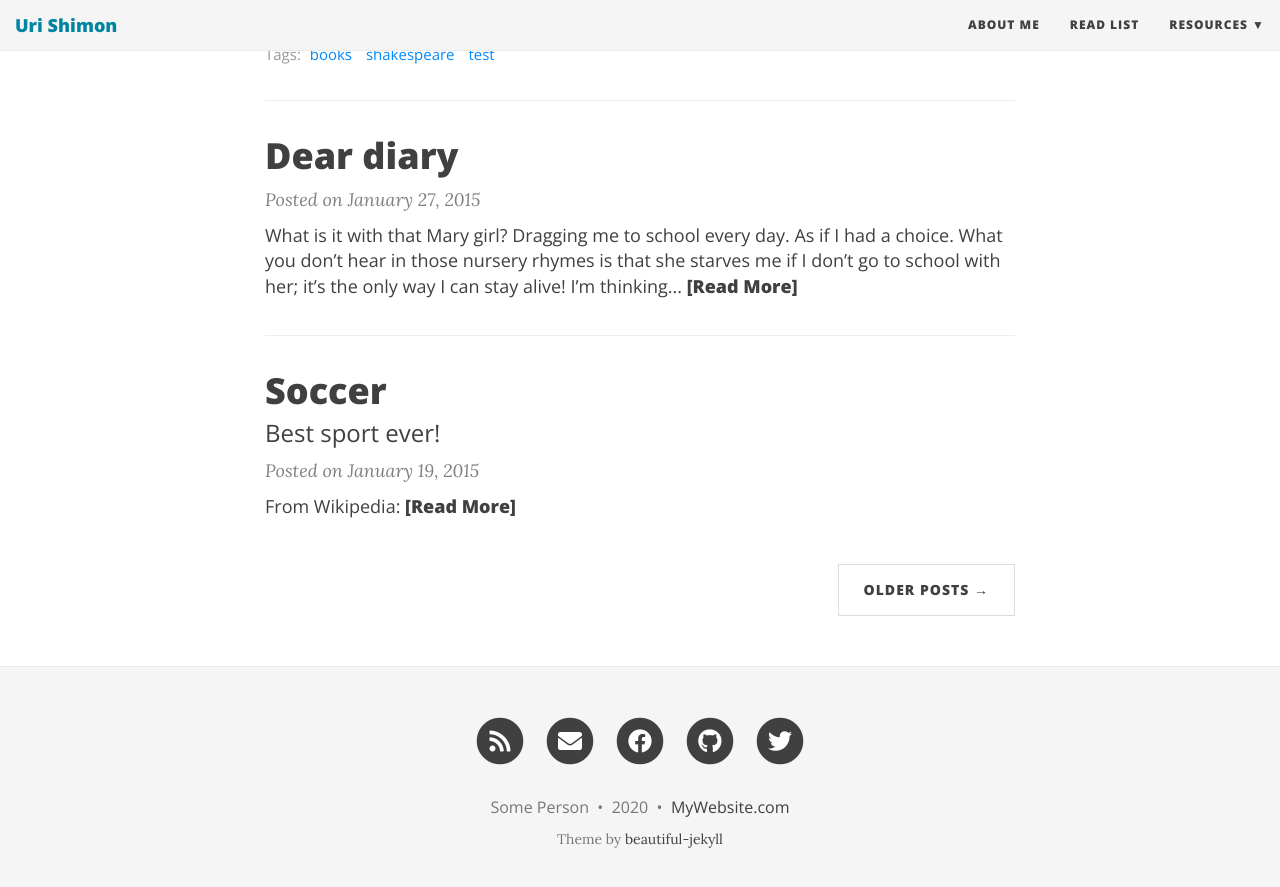
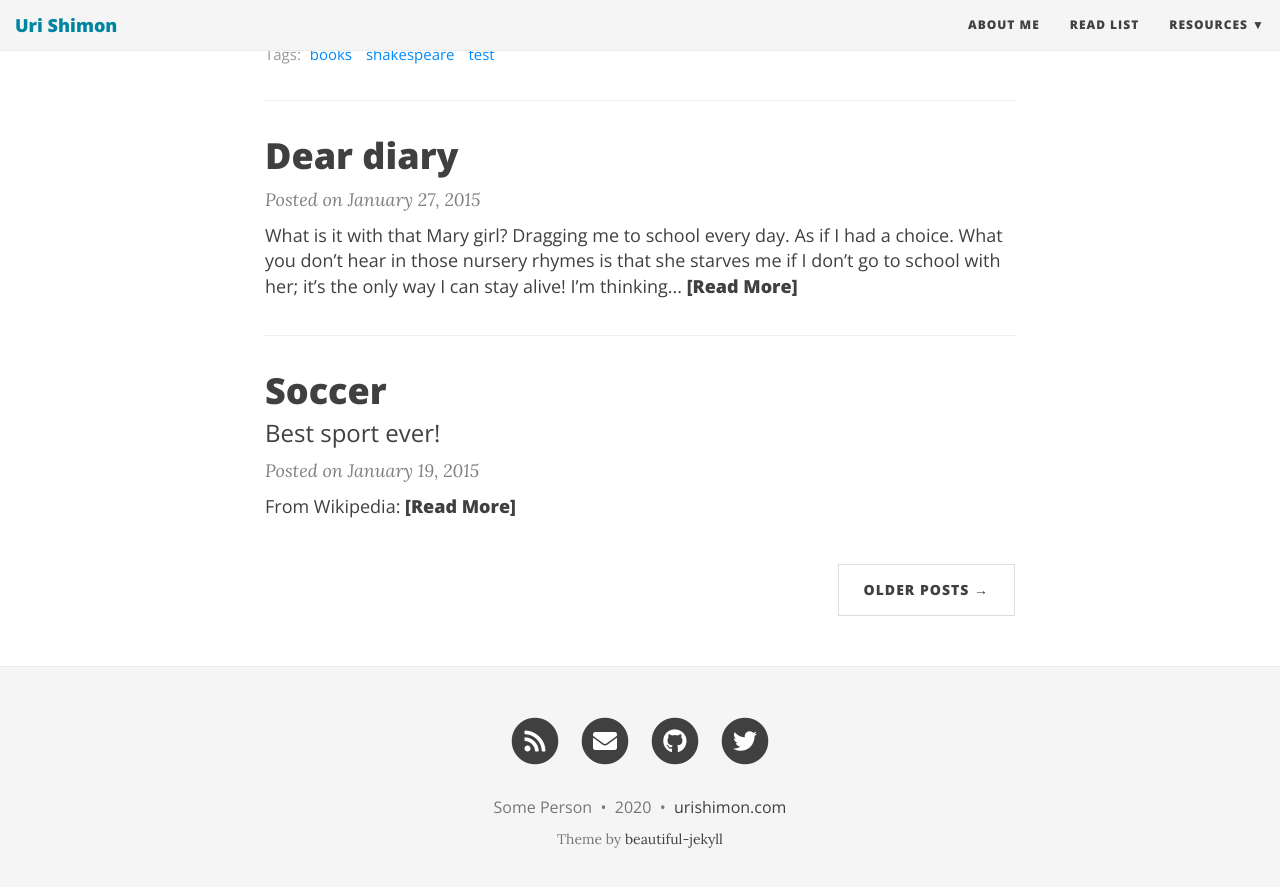
Before and after one commit to shimonuri/shimonuri.github.io, a Jekyll site: the page built from index.html, in a window 1280 px wide and 900 px high, scrolled down 1134 px. Shown: the top 887 px of the window. Built offline with Jekyll 4.4.1, drawn with Linux system fonts in a browser that asks for light colours; nearby versions of some CDN libraries; the list of posts is cut into pages by our own code; some of the changed lines change nothing that is shown.

Commit message:
Update _config.yml

```diff
--- a/_config.yml
+++ b/_config.yml
@@ -63,9 +63,8 @@ author:
 social-network-links:
   rss: true
   email: "someone@example.com"
-  facebook: deanattali
-  github: daattali
-  twitter: daattali
+  github: shimonuri
+  twitter: urishimon
 #  reddit: yourname
 #  linkedin: daattali
 #  xing: yourname
@@ -82,12 +81,12 @@ social-network-links:
 # Select which share links to show in posts
 share-links-active:
   twitter: true
-  facebook: true
-  linkedin: true
+  facebook: false
+  linkedin: false
 
 # How to display the link to the website in the footer
 # Remove this if you don't want a link in the footer
-url-pretty: "MyWebsite.com"  # eg. "deanattali.com/beautiful-jekyll"
+url-pretty: "urishimon.com"  #
 
 # --- Web Statistics Section --- #
 
```
